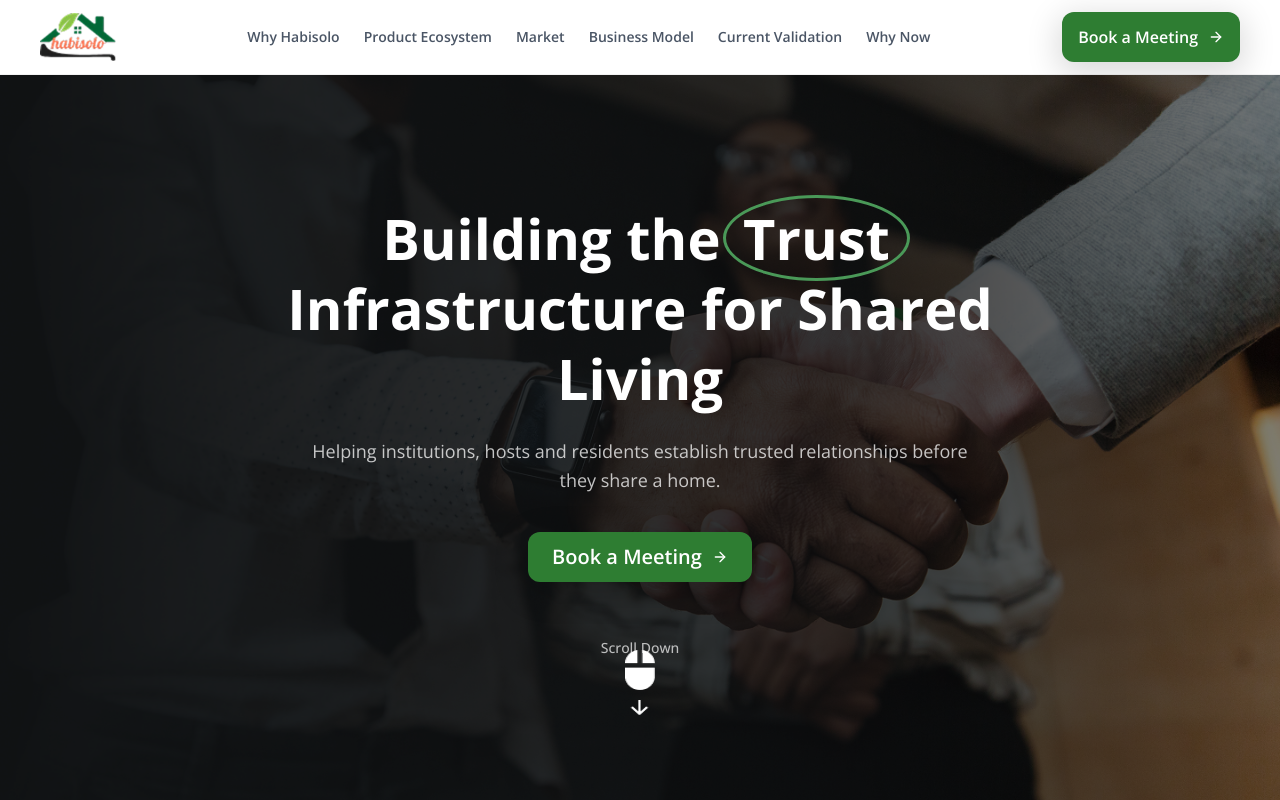
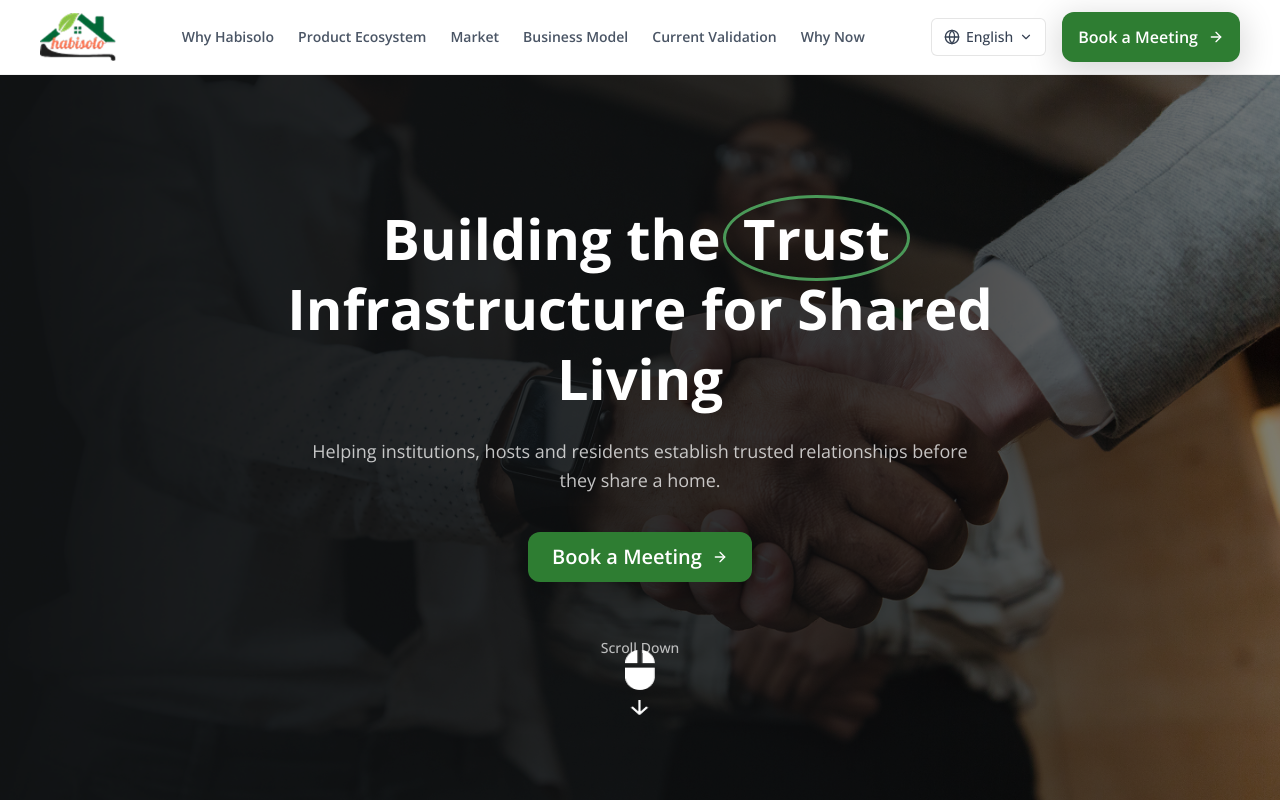
Before and after one commit to Himeld23/Habisolo-page, a Next.js app: page /investors in a window 1280 px wide. Shown: the top 800 px of the page. Built offline with nearby package versions, Linux system fonts and the light colour scheme.

Commit message:
Add Google Translate dropdown to investor page header

```diff
--- a/src/components/investors/Header.tsx
+++ b/src/components/investors/Header.tsx
@@ -5,6 +5,7 @@ import Link from "next/link";
 import { Menu, X } from "lucide-react";
 import { useState } from "react";
 import CtaButton from "../CtaButton";
+import GoogleTranslate from "../GoogleTranslate";
 
 const NAV_LINKS = [
   { label: "Why Habisolo", href: "#why-habisolo" },
@@ -45,7 +46,8 @@ export default function InvestorHeader() {
           ))}
         </nav>
 
-        <div className="hidden shrink-0 xl:block">
+        <div className="hidden shrink-0 items-center gap-4 xl:flex">
+          <GoogleTranslate />
           <CtaButton href="mailto:support@habisolo.com" fixedWidth={false} variant="flat">
             Book a Meeting
           </CtaButton>
@@ -74,6 +76,9 @@ export default function InvestorHeader() {
                 {link.label}
               </a>
             ))}
+            <div className="mt-2">
+              <GoogleTranslate />
+            </div>
             <CtaButton
               href="mailto:support@habisolo.com"
               fixedWidth={false}
```
